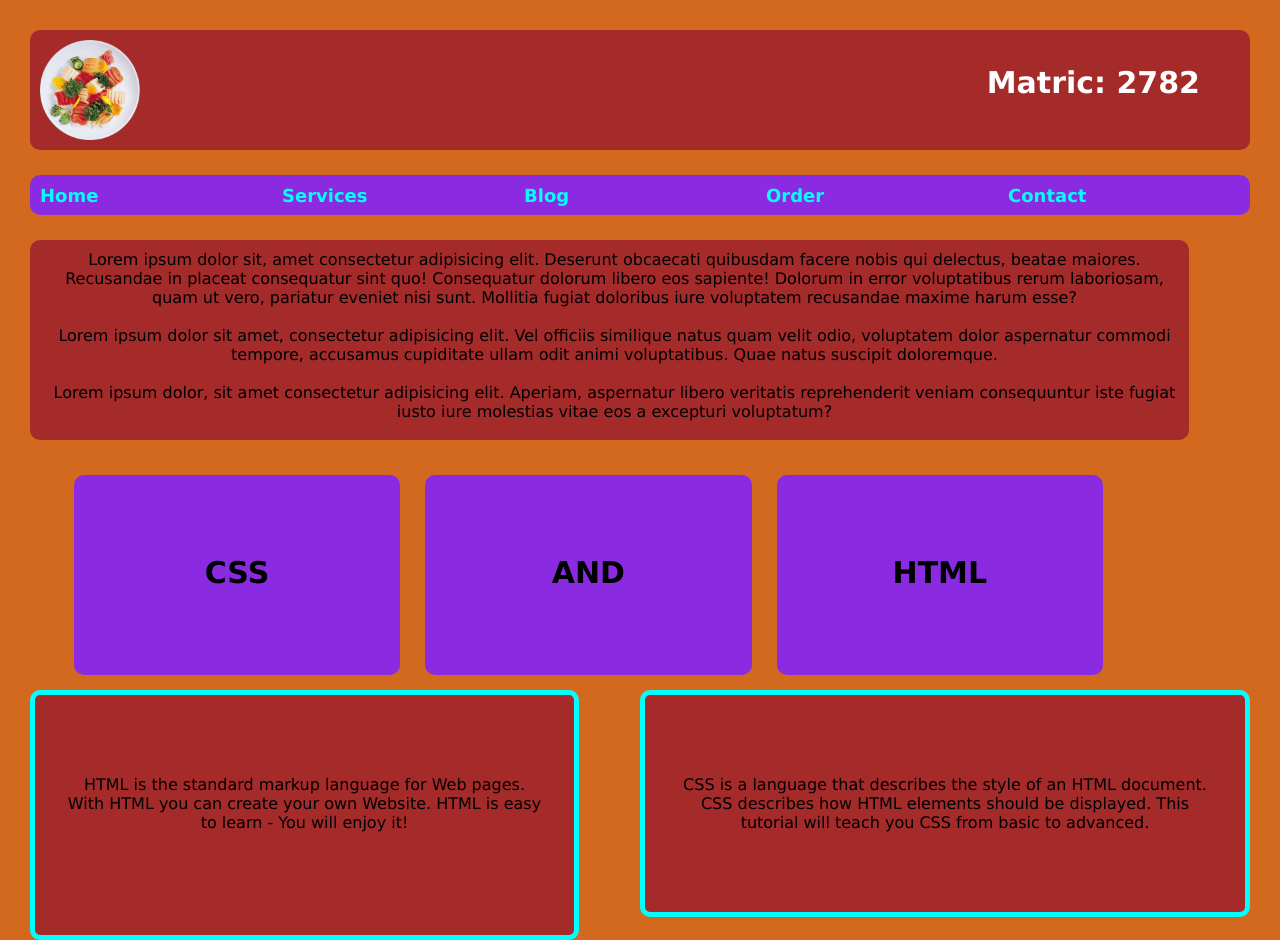
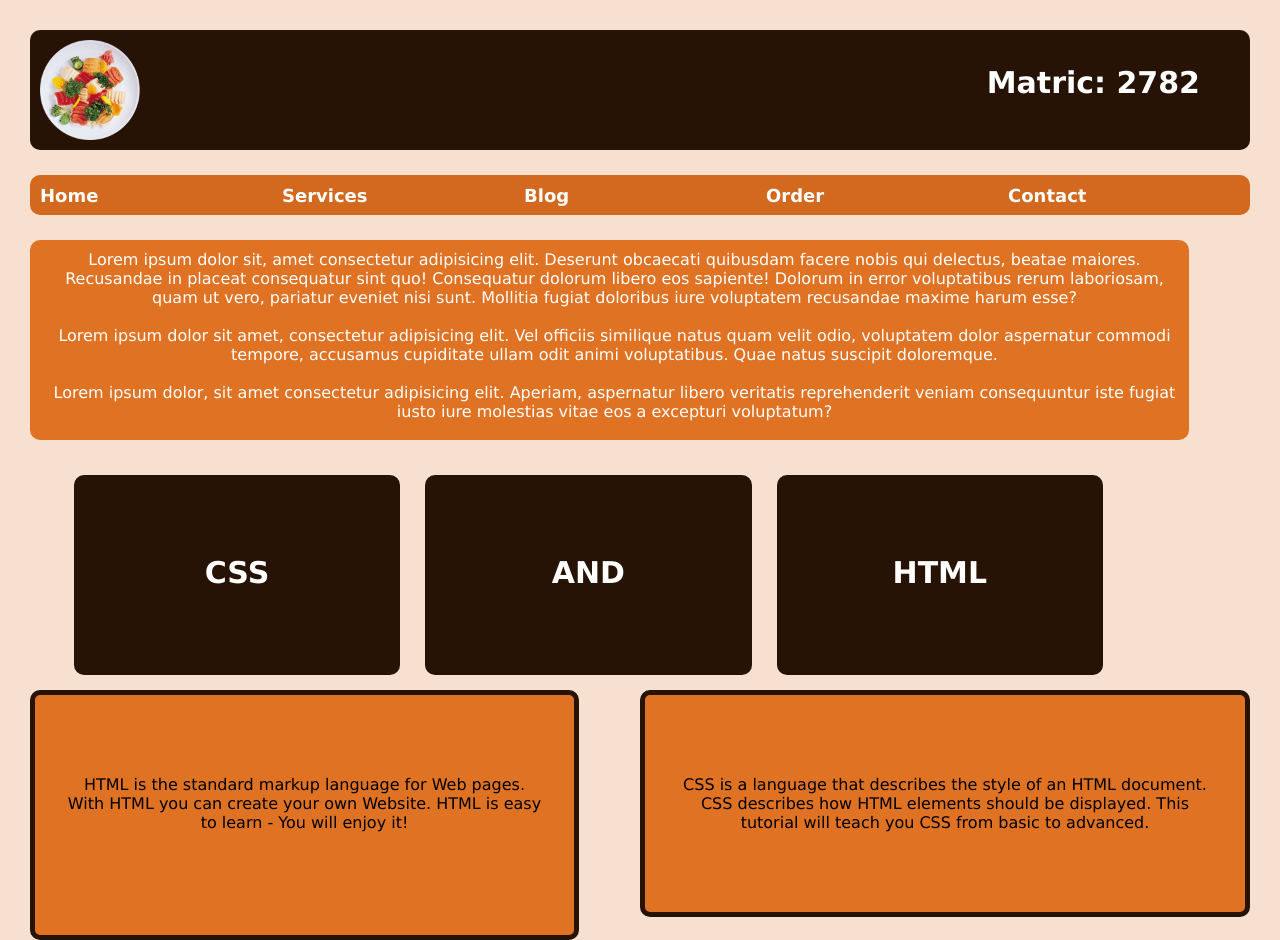
Before and after one commit to Laycon-devs/css_boxing_assignment_300L_web_dev, a plain HTML site: page index.html in a window 1280 px wide. Drawn offline with Linux system fonts and the light colour scheme.

Commit message:
second commit

```diff
--- a/index.html
+++ b/index.html
@@ -6,7 +6,7 @@
     <title>Css Boxing</title>
     <link rel="stylesheet" href="style.css" />
   </head>
-  <body style="background-color: chocolate">
+  <body style="background-color: #f8e0d0">
 
     <div class="logo_container">
       <div class="logo">
--- a/style.css
+++ b/style.css
@@ -10,7 +10,7 @@ body{
 .logo_container{
     width: 100%;
     height: 120px;
-    background-color: #a52a2a;
+    background-color: #261305;
     padding-top: 10px;
     padding-left: 10px;
     border-radius: 10px;
@@ -37,7 +37,7 @@ body{
     margin-top: 25px;
     width: 100%;
     height: 40px;
-    background-color: #8a2be2;
+    background-color: #d2691e;
     padding-top: 10px;
     padding-left: 10px;
     border-radius: 10px;
@@ -47,16 +47,17 @@ body{
     width: 20%;
     font-size: 18px;
     font-weight: bold;
-    color: #00ffff;
+    color: #ffffff;
 }
-.nav:hover{
-    color: #d2691e;
+#nav:hover{
+    color: #261305;
 }
 .banner{
     margin-top: 25px;
     width: 95%;
     height: 200px;
-    background-color: #a52a2a;
+    background-color: #e07224;
+    color: #ffffff;
     padding-top: 10px;
     padding-left: 10px;
     border-radius: 10px;
@@ -74,7 +75,8 @@ body{
 #box{
     width: 30%;
     height: 200px;
-    background-color: #8a2be2;
+    background-color: #261305;
+    color: #ffffff;
     border-radius: 10px;
     float: right;
     margin-right: 25px;
@@ -83,9 +85,9 @@ body{
     font-weight: bold;
 }
 #box:hover{
-    background-color: chocolate;
-    border: 5px solid #8a2be2;
-    color: #fff;
+    background-color: #e07224;
+    border: 5px solid #ffffff;
+    color: #000000;
 }
 .contain{
     margin-top: 25px;
@@ -96,16 +98,16 @@ body{
 #contain1{
     width: 45%;
     height: 250px;
-    background-color: #a52a2a;
-    border: 5px solid #00ffff;
+    background-color: #e07224;
+    border: 5px solid #261305;
     border-radius: 10px;
     float: left;
     padding: 80px 30px;
 }
 #contain2{
     width: 50%;
-    background-color: #a52a2a;
-    border: 5px solid #00ffff;
+    background-color: #e07224;
+    border: 5px solid #261305;
     border-radius: 10px;
     float: right;
     padding: 80px 30px;
```
